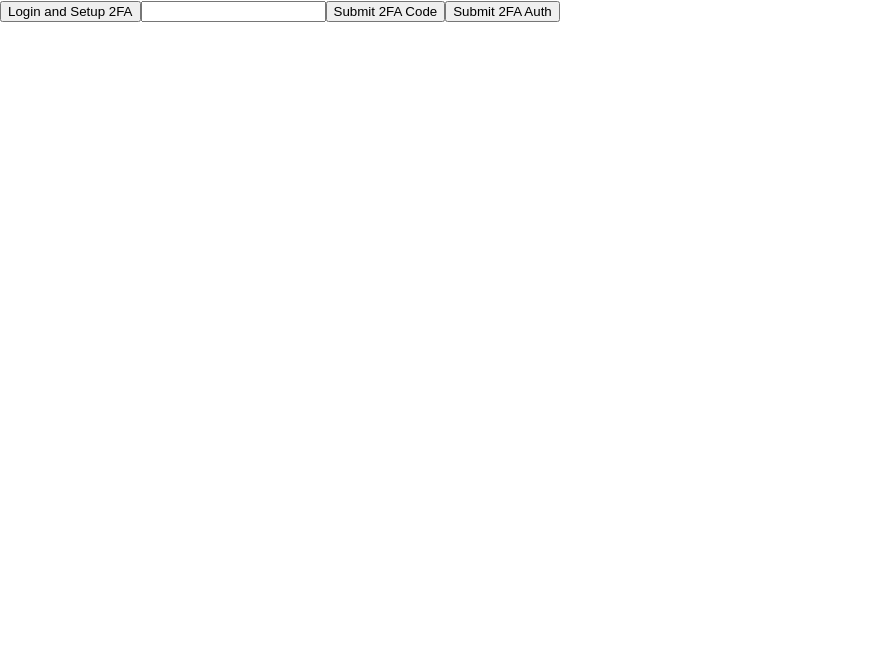
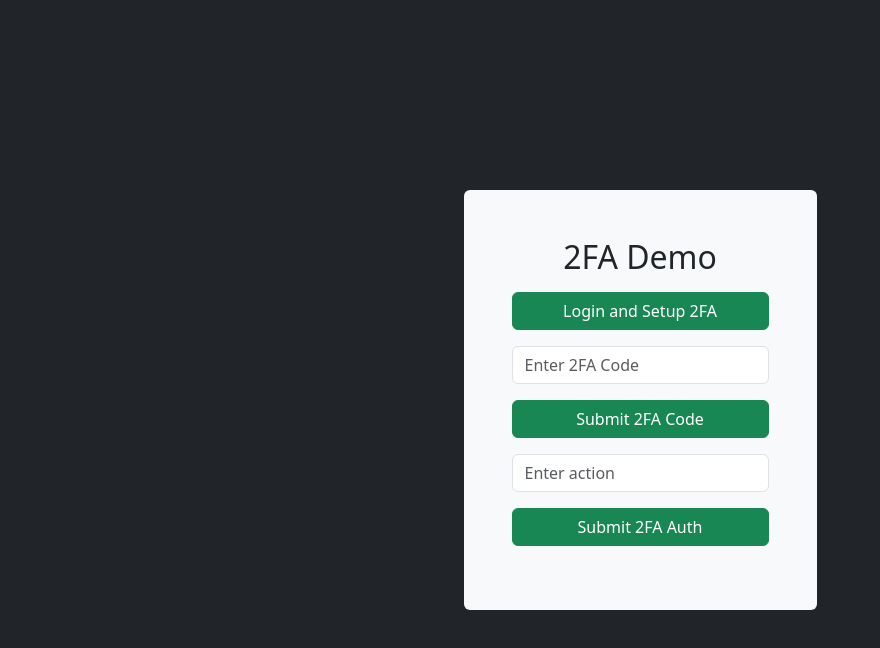
Before and after one commit to NullerGoej/factor_front, a React (Create React App) app: page / in a window 1280 px wide. Shown: the top 648 px of the page, without its empty margins (0-880 px from the left). Built offline with nearby package versions, Linux system fonts and the light colour scheme.

Commit message:
Added a bit of styling

```diff
--- a/package.json
+++ b/package.json
@@ -7,6 +7,7 @@
     "@testing-library/react": "^13.4.0",
     "@testing-library/user-event": "^13.5.0",
     "axios": "^1.7.2",
+    "bootstrap": "^5.3.3",
     "qrcode.react": "^3.1.0",
     "react": "^18.3.1",
     "react-dom": "^18.3.1",
--- a/src/App.js
+++ b/src/App.js
@@ -1,11 +1,13 @@
 import React, { useState } from 'react';
 import axios from 'axios';
 import QRCode from 'qrcode.react';
+import 'bootstrap/dist/css/bootstrap.min.css';
 
 function App() {
   const [token, setToken] = useState(null);
   const [qrCode, setQrCode] = useState(null);
   const [twoFactorCode, setTwoFactorCode] = useState('');
+  const [action, setAction] = useState('');
 
   const handleLoginClick = async () => {
     try {
@@ -45,7 +47,7 @@ function App() {
 
       await axios.post('https://zealand.moedekjaer.dk/final/api/public/api/two-factor-auth', {
         ip_address: ip,
-        action: 'Doing Stuff' // replace with actual action
+        action: action
       }, {
         headers: { Authorization: `Bearer ${token}` }
       });
@@ -55,13 +57,27 @@ function App() {
   };
 
   return (
-    <div className="App">
-      <button onClick={handleLoginClick}>Login and Setup 2FA</button>
-      {qrCode && <QRCode value={qrCode} />}
-      <input type="text" value={twoFactorCode} onChange={e => setTwoFactorCode(e.target.value)} />
-      <button onClick={handleTwoFactorClick}>Submit 2FA Code</button>
-      <button onClick={handleTwoFactorAuthClick}>Submit 2FA Auth</button>
+    <div className="App bg-dark text-white d-flex justify-content-center align-items-center vh-100">
+  <form className="bg-light p-5 rounded">
+    <h2 className="mb-3 text-center text-dark">2FA Demo</h2>
+    <div className="mb-3">
+      <button type="button" className="btn btn-success w-100" onClick={handleLoginClick}>Login and Setup 2FA</button>
     </div>
+    {qrCode && <QRCode className="d-block mx-auto mb-3" value={qrCode} />}
+    <div className="mb-3">
+      <input className="form-control" type="text" value={twoFactorCode} onChange={e => setTwoFactorCode(e.target.value)} placeholder="Enter 2FA Code" />
+    </div>
+    <div className="mb-3">
+      <button type="button" className="btn btn-success w-100" onClick={handleTwoFactorClick}>Submit 2FA Code</button>
+    </div>
+    <div className="mb-3">
+      <input className="form-control" type="text" value={action} onChange={e => setAction(e.target.value)} placeholder="Enter action" />
+    </div>
+    <div className="mb-3">
+      <button type="button" className="btn btn-success w-100" onClick={handleTwoFactorAuthClick}>Submit 2FA Auth</button>
+    </div>
+  </form>
+</div>
   );
 }
 
```
Also changed, not shown: 1 other file (tests, documents, lock files or other folders).
